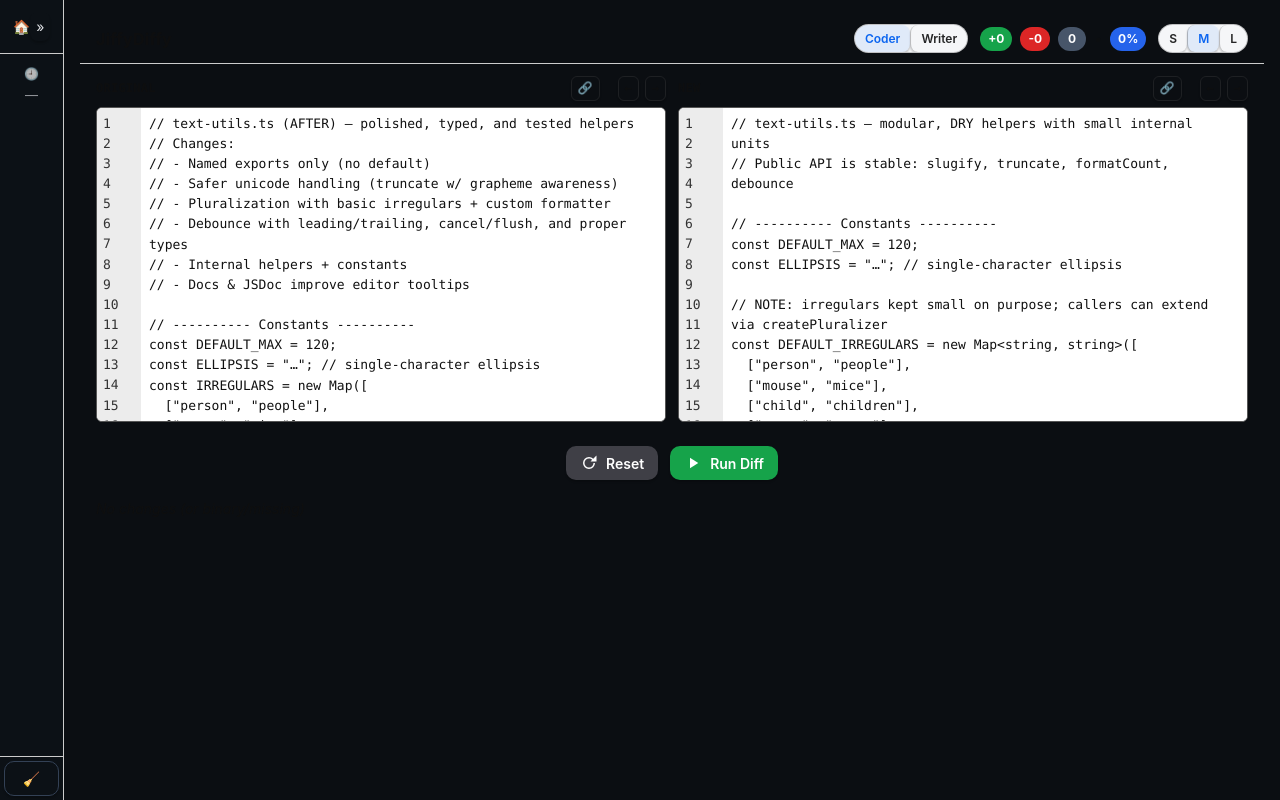
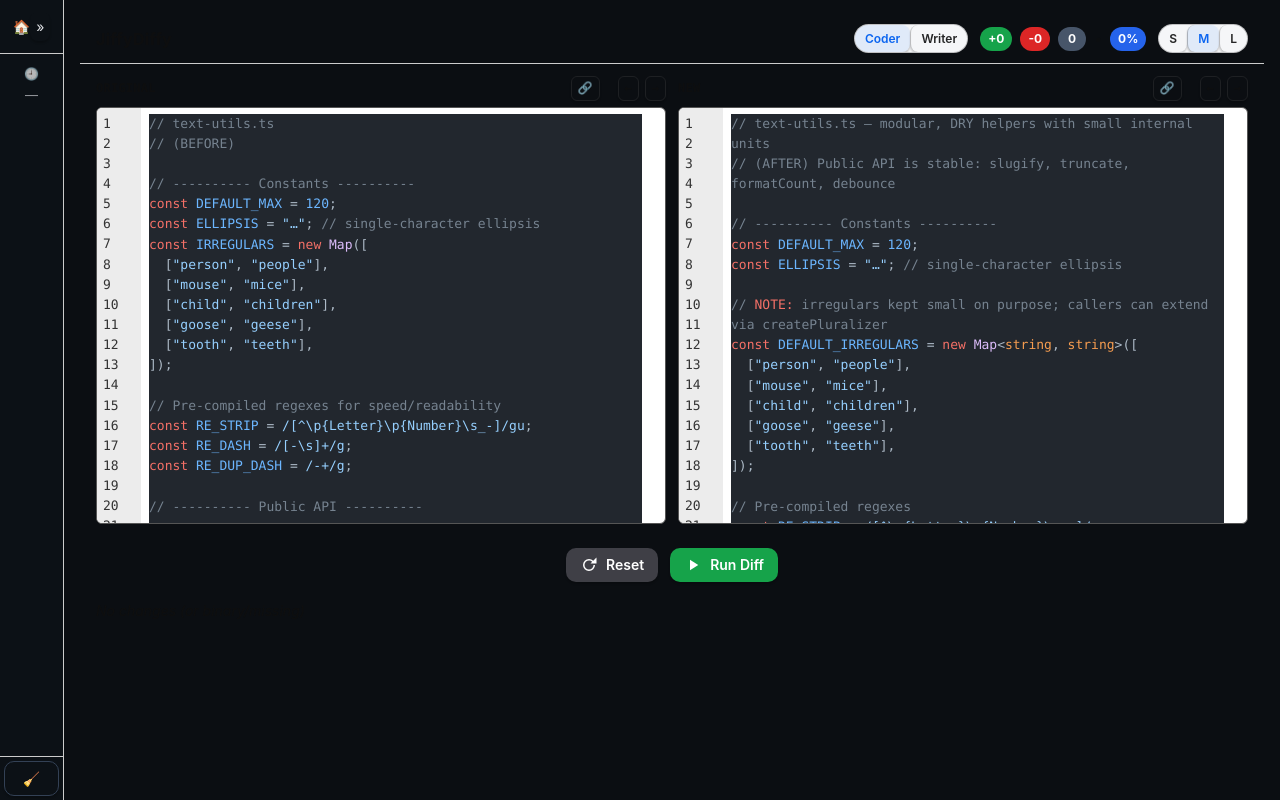
Before and after one commit to unprofessional/jiffydiffy, a React (Vite) app: page / in a window 1280 px wide. Built offline with nearby package versions, Linux system fonts and the light colour scheme.

Commit message:
Add Syntax highlighting

```diff
--- a/package.json
+++ b/package.json
@@ -12,6 +12,7 @@
   "dependencies": {
     "@tauri-apps/api": "^2.8.0",
     "@tauri-apps/plugin-opener": "^2",
+    "highlight.js": "^11.11.1",
     "react": "^19.1.0",
     "react-dom": "^19.1.0"
   },
--- a/src/App.tsx
+++ b/src/App.tsx
@@ -1,3 +1,4 @@
+// src/App.tsx
 import "./App.css";
 import { TopBar } from "./components/TopBar";
 import { Editor } from "./components/Editor/Editor";
--- a/src/components/Editor/Editor.tsx
+++ b/src/components/Editor/Editor.tsx
@@ -1,3 +1,4 @@
+// src/components/Editor/Editor.tsx
 import type { CSSProperties } from "react";
 import {
   forwardRef,
--- a/src/components/Editor/TextAreaRuler.tsx
+++ b/src/components/Editor/TextAreaRuler.tsx
@@ -1,18 +1,16 @@
+// src/components/Editor/TextAreaRuler.tsx
 import type { RefObject, MutableRefObject } from "react";
+import { useHighlight } from "../../features/syntax/hooks/use-highlight";
 
 type GhostRange = { from: number; to: number };
 type RefLike<T extends HTMLElement> = RefObject<T | null> | MutableRefObject<T | null>;
 
 export function TextAreaRuler({
-  taRef,
-  rulerRef,
-  ghostRef,
-  value,
-  onChange,
-  logicalLines,
-  ghostRanges,
-  offsets,
-  clampLine,
+  taRef, rulerRef, ghostRef,
+  value, onChange, logicalLines, ghostRanges, offsets, clampLine,
+  // NEW:
+  highlight = true,
+  language = "auto",
 }: {
   taRef: RefLike<HTMLTextAreaElement>;
   rulerRef: RefLike<HTMLDivElement>;
@@ -23,7 +21,13 @@ export function TextAreaRuler({
   ghostRanges: GhostRange[];
   offsets: number[];
   clampLine: (i: number) => number;
+  highlight?: boolean;
+  /** "auto" or any registered language id, e.g. "typescript" */
+  language?: "auto" | string;
 }) {
+  // Compute highlighted HTML (one pass across the entire buffer)
+  const { linesHtml, language: detected } = useHighlight(value, language);
+
   return (
     <div className="ln-wrap">
       <div className="ln-ghosts" ref={ghostRef as any} aria-hidden="true">
@@ -44,11 +48,16 @@ export function TextAreaRuler({
         wrap="soft"
       />
 
-      <div className="ln-ruler" ref={rulerRef as any} aria-hidden="true">
+      <div className="ln-ruler" ref={rulerRef as any} aria-hidden="true" data-lang={detected}>
         {logicalLines.map((line, i) => (
-          <div key={i} className="rline">
-            {line.length ? line : "\u00A0"}
-          </div>
+          <div
+            key={i}
+            className="rline hljs"              // hljs theme selectors
+            // If highlighting, inject precomputed HTML; otherwise show plain text
+            {...(highlight
+              ? { dangerouslySetInnerHTML: { __html: linesHtml[i] ?? "&nbsp;" } }
+              : { children: line.length ? line : "\u00A0" })}
+          />
         ))}
       </div>
     </div>
--- a/src/components/Layout/AppShell.tsx
+++ b/src/components/Layout/AppShell.tsx
@@ -3,6 +3,7 @@ import React from "react";
 import { Sidebar } from "../Sidebar/Sidebar";
 import { FontScaleProvider, useFontScale } from "../../state/font-scale";
 import "../../styles/app-shell.css";
+import "highlight.js/styles/github-dark-dimmed.css";
 
 export const AppShell: React.FC<{
   onOpenDiff?: (id: string) => void;
--- /dev/null
+++ b/src/features/syntax/highlight.ts
@@ -0,0 +1,44 @@
+// src/features/syntax/highlight.ts
+// Lightweight hljs setup with common langs + auto-detect
+import hljs from "highlight.js/lib/core";
+
+// add what you care about (keeps bundle small)
+import javascript from "highlight.js/lib/languages/javascript";
+import typescript from "highlight.js/lib/languages/typescript";
+import json from "highlight.js/lib/languages/json";
+import xml from "highlight.js/lib/languages/xml";        // html/xml
+import css from "highlight.js/lib/languages/css";
+import bash from "highlight.js/lib/languages/bash";
+import markdown from "highlight.js/lib/languages/markdown";
+import yaml from "highlight.js/lib/languages/yaml";
+import python from "highlight.js/lib/languages/python";
+import java from "highlight.js/lib/languages/java";
+import c from "highlight.js/lib/languages/c";
+import cpp from "highlight.js/lib/languages/cpp";
+import csharp from "highlight.js/lib/languages/csharp";
+import go from "highlight.js/lib/languages/go";
+import rust from "highlight.js/lib/languages/rust";
+import sql from "highlight.js/lib/languages/sql";
+import diff from "highlight.js/lib/languages/diff";
+
+hljs.registerLanguage("javascript", javascript);
+hljs.registerLanguage("typescript", typescript);
+hljs.registerLanguage("json", json);
+hljs.registerLanguage("xml", xml);
+hljs.registerLanguage("html", xml);
+hljs.registerLanguage("css", css);
+hljs.registerLanguage("bash", bash);
+hljs.registerLanguage("sh", bash);
+hljs.registerLanguage("markdown", markdown);
+hljs.registerLanguage("yaml", yaml);
+hljs.registerLanguage("python", python);
+hljs.registerLanguage("java", java);
+hljs.registerLanguage("c", c);
+hljs.registerLanguage("cpp", cpp);
+hljs.registerLanguage("csharp", csharp);
+hljs.registerLanguage("go", go);
+hljs.registerLanguage("rust", rust);
+hljs.registerLanguage("sql", sql);
+hljs.registerLanguage("diff", diff);
+
+export { hljs };
--- /dev/null
+++ b/src/features/syntax/hooks/use-highlight.ts
@@ -0,0 +1,35 @@
+// src/features/syntax/hooks/use-highlight.ts
+import { useMemo } from "react";
+import { hljs } from "../highlight";
+
+// fast escape for fallback
+const esc = (s: string) =>
+  s.replace(/&/g, "&amp;").replace(/</g, "&lt;").replace(/>/g, "&gt;");
+
+export function useHighlight(value: string, lang: "auto" | string = "auto") {
+  return useMemo(() => {
+    // Short-circuit empty
+    if (!value) return { language: lang === "auto" ? "plaintext" : lang, linesHtml: [""] };
+
+    // Try detect or explicit language
+    let res:
+      | { value: string; language?: string }
+      | null = null;
+
+    try {
+      res =
+        lang === "auto"
+          ? hljs.highlightAuto(value)
+          : hljs.highlight(value, { language: lang, ignoreIllegals: true });
+    } catch {
+      // fall through to plain
+    }
+
+    const html = res?.value ?? esc(value);
+    // Split into lines after highlighting. Replace empty with &nbsp; so heights match.
+    const linesHtml = html.split("\n").map(l => (l.length ? l : "&nbsp;"));
+    const language = (res?.language ?? (lang === "auto" ? "plaintext" : lang)) as string;
+
+    return { language, linesHtml };
+  }, [value, lang]);
+}
--- a/src/styles/editor.css
+++ b/src/styles/editor.css
@@ -1,3 +1,4 @@
+/* src/styles/editor.css */
 /* ---------- Editors (share mono tokens) ---------- */
 /* Bridge global scale → local editor vars */
 .editor {
@@ -58,6 +59,8 @@
 
 /* --------- Textarea --------- */
 .ln-textarea{
+  position: relative;
+  z-index: 1;                 /* on top of ruler */
   box-sizing:border-box;
   width:100%;
   height:100%;
@@ -67,34 +70,51 @@
 
   font-family: var(--mono-font, ui-monospace, SFMono-Regular, Menlo, Monaco, Consolas, "Liberation Mono", monospace);
   font-size: var(--mono-size);
-  line-height: var(--editor-row);   /* integer px */
+  line-height: var(--editor-row);
   padding: var(--editor-pad-y) var(--editor-pad-x);
   border:none;
   outline:none;
 
-  background: var(--editor-bg);
-  color: var(--editor-fg);
+  /* CHANGED: let highlight show through + keep caret visible */
+  background: transparent;
+  color: transparent;
+  caret-color: var(--editor-fg);
 
   white-space: pre-wrap;
   word-break: break-word;
+  tab-size: 2;
 }
 
-/* --------- Hidden ruler (mirror) --------- */
+/* --------- Highlight ruler (mirror) --------- */
 .ln-ruler{
   position:absolute;
   inset:0;
+  z-index: 0;                 /* behind textarea */
   box-sizing:border-box;
   padding: var(--editor-pad-y) var(--editor-pad-x);
-  overflow:auto;                    /* same scroll box as textarea */
+  overflow:auto;              /* stays scroll-synced */
   scrollbar-gutter: stable;
-  visibility:hidden;
-  pointer-events:none;
+  pointer-events:none;        /* clicks go to textarea */
+  visibility: visible;        /* CHANGED: was hidden */
 
   font-family: var(--mono-font, ui-monospace, SFMono-Regular, Menlo, Monaco, Consolas, "Liberation Mono", monospace);
   font-size: var(--mono-size);
-  line-height: var(--editor-row);   /* integer px */
+  line-height: var(--editor-row);
+
+  /* IMPORTANT: match wrapping with textarea so lines align */
   white-space: pre-wrap;
   word-break: break-word;
+  tab-size: 2;
+}
+
+/* Each visual line of highlight */
+.rline {
+  white-space: pre-wrap;      /* match textarea/ruler */
+  word-break: break-word;
+}
+
+.ln-textarea::selection {
+  background: #2d7ef733;
 }
 
 /* header actions */
--- a/src/styles/tokens.css
+++ b/src/styles/tokens.css
@@ -10,7 +10,7 @@
   --mono-line: 1.5; /* unitless multiplier */
 
   /* Editor sizing: exactly N lines visible */
-  --editor-lines: 15;
+  --editor-lines: 20;
   --editor-row: calc(var(--mono-size) * var(--mono-line)); /* px per line */
   /* Padding used by textarea/ruler (must match in editor.css) */
   --editor-pad-x: 8px;
```
Also changed, not shown: src/examples/after.ts (+1 -12 lines), src/examples/before.ts (+2 -15 lines), 1 other file (tests, documents, lock files or other folders).
